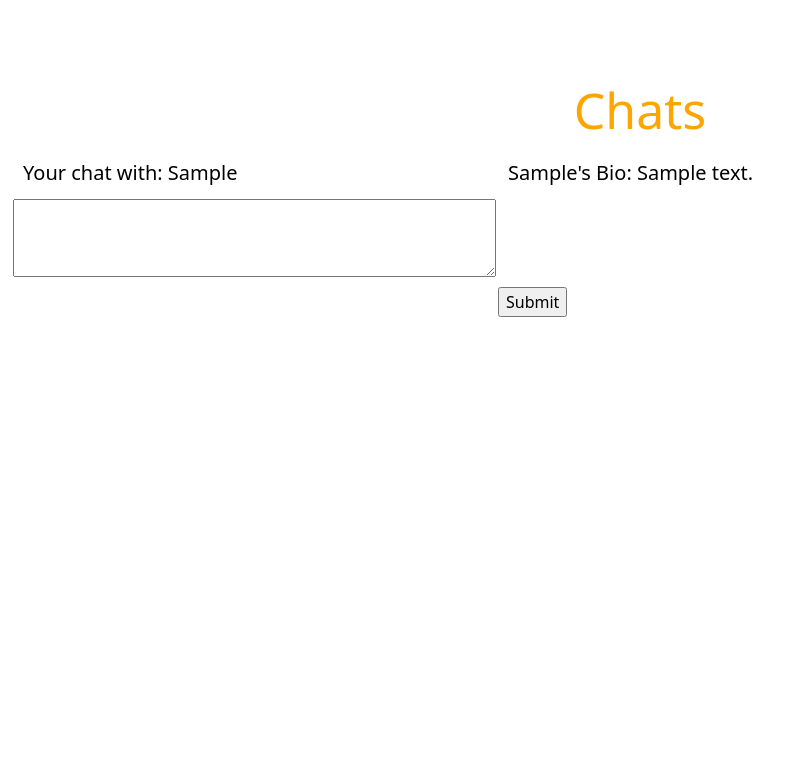
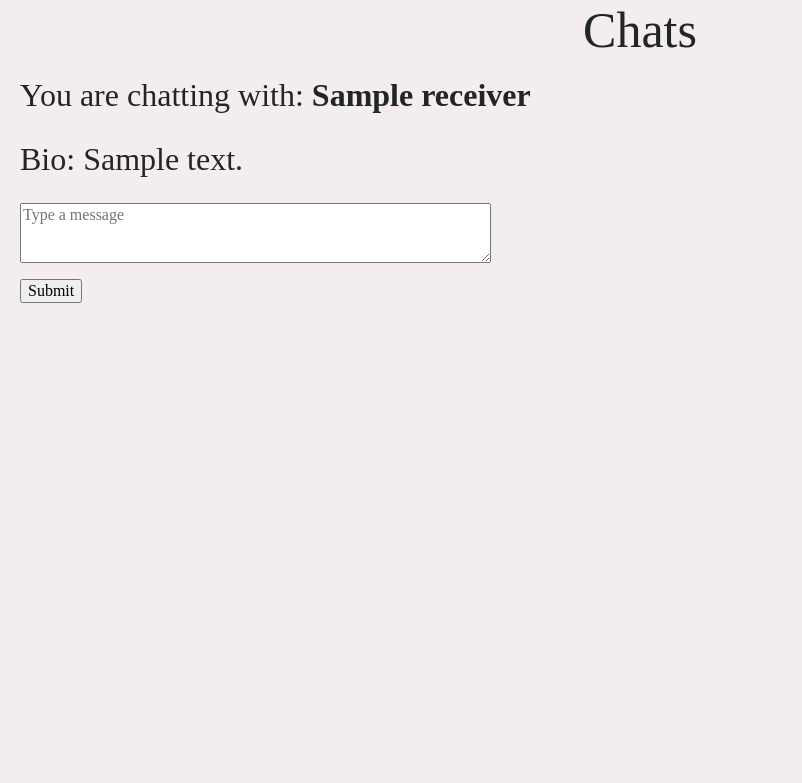
Before and after one commit to ihis-11/TigerFriend, a Flask app: template templates/chat.html in a window 1280 px wide. Shown: the top 783 px of the page, without its empty margins (0-802 px from the left). Run offline with Flask 2, Linux system fonts and the light colour scheme; the template is opened without the code that fills it: most values are stand-ins (such as "Sample title", 1, 10 or a date in 2020); parts of the project's set-up code (start-up, migrations or seed data) failed here and were passed over.

Commit message:
basic chat page

```diff
--- a/templates/chat.html
+++ b/templates/chat.html
@@ -1,88 +1,34 @@
-<!DOCTYPE html>
 <html>
 
 <head>
-    <title>TigerFriend | Chat</title>
+    <title>TigerFriend | Account</title>
     <meta name="viewport" content="width=device-width, initial-scale=1">
     <link rel="stylesheet" href="https://cdn.jsdelivr.net/npm/bootstrap@5.1.3/dist/css/bootstrap.min.css">
 </head>
 
-<body>
-    <div style="height:auto; padding-top: 70px; text-align: center;">
-        <h1 style="font-size:50px; color:orange; margin:10px;">Chats</h1>
-    </div>
-
+<body style="background-color:rgb(243, 237, 237); font-family:Playfair Display">
+    <h1 style="text-align: center; font-size: 50px;">Chats</h1>
     <div class="container-fluid">
-        <table>
+        <table class="table table-borderless">
             <thead>
                 <th>
-                    <h1 style="font-size:20px; color:black; margin:10px;">Your chat with: {{user_2}}</h1>
+                    <h2 style="text-align: left;">You are chatting with: <strong>{{receiver}}</strong></h2><br>
+                    <h2 style="text-align: left;">Bio: {{bio_receiver}}</h2>
                 </th>
-                <th>
-                    <h1 style="font-size:20px; color:black; margin:10px;">{{user_2}}'s Bio: {{bio_2}}</h1>
-                </th>
+                <th></th>
             </thead>
             <tbody>
                 <tr>
-                    <td id="user1Msg"></td>
-                    <td id="user2Msg"></td>
+                    <td>
+                        <textarea maxlength="500" rows="3" cols="50" name="message" placeholder="Type a message" value={{message}}></textarea>
+                    </td>
                 </tr>
                 <tr>
-                    <td><textarea maxlength="500" rows="3" cols="50" name="bio" value={{bio}}></textarea></td>
-                </tr>
-                <tr>
-                    <td></td>
-                </tr>
-                <tr>
-                    <td></td>
                     <td><input type="submit" value="Submit"></td>
                 </tr>
             </tbody>
         </table>
     </div>
-
-    <script src="https://ajax.googleapis.com/ajax/libs/jquery/3.6.0/jquery.min.js"></script>
-
-    <script>
-        'use strict';
-
-        function handleResponse(response) {
-            $('#queryMessage').html(response);
-        }
-
-        let request = null
-
-        function getResults() {
-            let dept = $('#deptInput').val();
-            dept = encodeURIComponent(dept)
-            let num = $('#numInput').val();
-            num = encodeURIComponent(num)
-            let area = $('#areaInput').val();
-            area = encodeURIComponent(area)
-            let title = $('#titleInput').val();
-            title = encodeURIComponent(title)
-            let url = '/searchpage?dept=' + dept + '&num=' + num + '&area=' + area + '&title=' + title;
-
-            if (request != null)
-                request.abort();
-
-            request = $.ajax({
-                type: 'GET',
-                url: url,
-                success: handleResponse
-            });
-        }
-
-        function setup() {
-            getResults();
-            $('#deptInput').on('input', getResults);
-            $('#numInput').on('input', getResults);
-            $('#areaInput').on('input', getResults);
-            $('#titleInput').on('input', getResults);
-        }
-
-        $('document').ready(setup);
-    </script>
 </body>
 
 </html>
--- a/tigerfriend.py
+++ b/tigerfriend.py
@@ -8,6 +8,7 @@ from matching import input_match_scores, get_matches
 from keys import APP_SECRET_KEY
 from req_lib import getOneUndergrad
 import psycopg2
+import chat
 from sys import stderr
 
 # --------------------------------------------------------------------
@@ -106,8 +107,9 @@ def matches():
 def chat():
     # authenticated net id
     user = auth.authenticate().strip()
+    receiver_id = request.args.get('receiver')
 
-    html = render_template('chat.html')
+    html = render_template('chat.html', receiver=receiver_id)
     response = make_response(html)
     return response
 
```
Also changed, not shown: templates/matches.html (+10 -9 lines), 1 other file.
